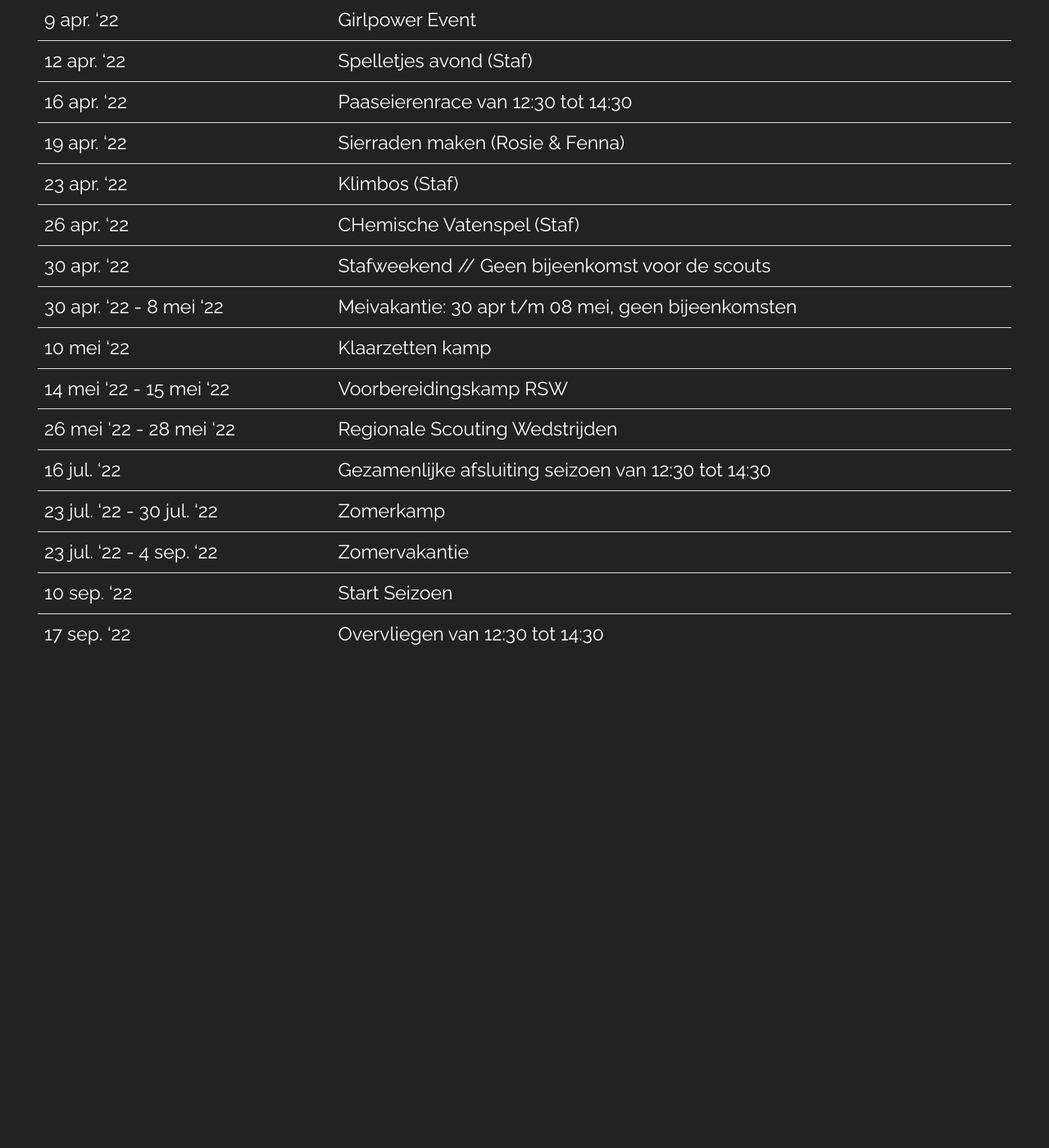
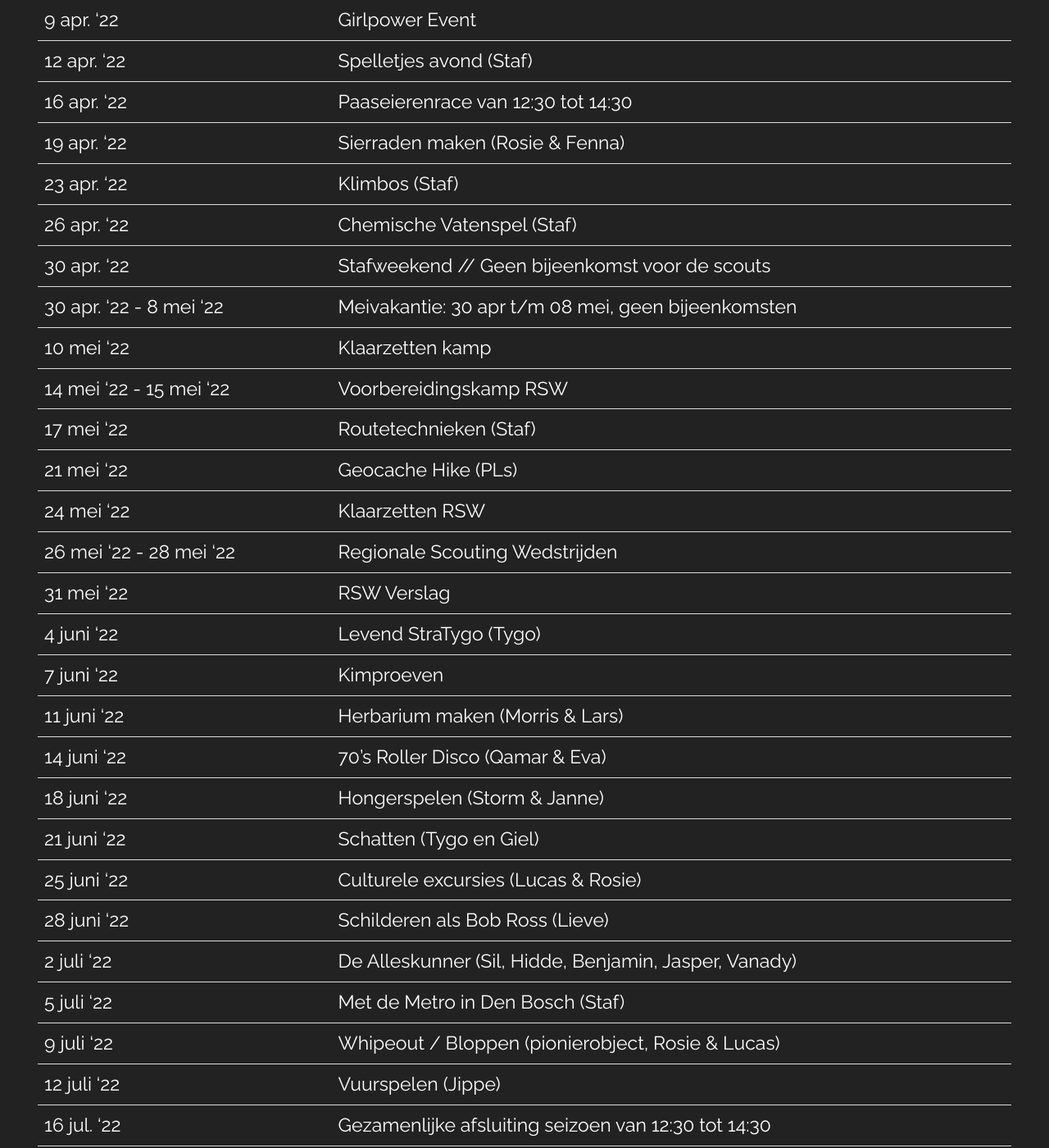
Before and after one commit to nognooitmeegemaakt/website, a Jekyll site: the page built from _agenda/scouts.md, in a window 1280 px wide and 1400 px high, scrolled down 549 px. Shown: the whole window at 82% size. Built offline with Jekyll 4.4.1, drawn with Linux system fonts in a browser that asks for light colours; some web fonts are replaced; before the commit the page ends 1413 px from its top, so only the background shows below that; some of the changed text lies outside the part shown.

Commit message:
Update scouts.md Agenda

```diff
--- a/_agenda/scouts.md
+++ b/_agenda/scouts.md
@@ -17,13 +17,30 @@ Aangepast op 3 oktober.
 | 16 apr. '22 | Paaseierenrace van 12:30 tot 14:30 |
 | 19 apr. '22 | Sierraden maken (Rosie & Fenna) |
 | 23 apr. '22 | Klimbos (Staf) |
-| 26 apr. '22 | CHemische Vatenspel (Staf) |
+| 26 apr. '22 | Chemische Vatenspel (Staf) |
 | 30 apr. '22 | Stafweekend // Geen bijeenkomst voor de scouts |
 | 30 apr. '22 - 8 mei '22 | Meivakantie: 30 apr t/m 08 mei, geen bijeenkomsten |
 | 10 mei '22 | Klaarzetten kamp |
 | 14 mei '22 - 15 mei '22 | Voorbereidingskamp RSW |
+| 17 mei '22 | Routetechnieken (Staf) |
+| 21 mei '22 | Geocache Hike (PLs) |
+| 24 mei '22 | Klaarzetten RSW |
 | 26 mei '22 - 28 mei '22 | Regionale Scouting Wedstrijden |
+| 31 mei '22 | RSW Verslag |
+| 4 juni '22 | Levend StraTygo (Tygo) |
+| 7 juni '22 | Kimproeven |
+| 11 juni '22 | Herbarium maken (Morris & Lars) |
+| 14 juni '22 | 70's Roller Disco (Qamar & Eva) |
+| 18 juni '22 | Hongerspelen (Storm & Janne) |
+| 21 juni '22 | Schatten (Tygo en Giel) |
+| 25 juni '22 | Culturele excursies (Lucas & Rosie) |
+| 28 juni '22 | Schilderen als Bob Ross (Lieve) |
+| 2 juli '22 | De Alleskunner (Sil, Hidde, Benjamin, Jasper, Vanady) |
+| 5 juli '22 | Met de Metro in Den Bosch (Staf) |
+| 9 juli '22 | Whipeout / Bloppen (pionierobject, Rosie & Lucas) |
+| 12 juli '22 | Vuurspelen (Jippe) |
 | 16 jul. '22 | Gezamenlijke afsluiting seizoen van 12:30 tot 14:30 |
+| 19 jul. '22 | Klaarzetten Zomerkamp |
 | 23 jul. '22 - 30 jul. '22 | Zomerkamp |
 | 23 jul. '22 - 4 sep. '22 | Zomervakantie |
 | 10 sep. '22 | Start Seizoen |
```
